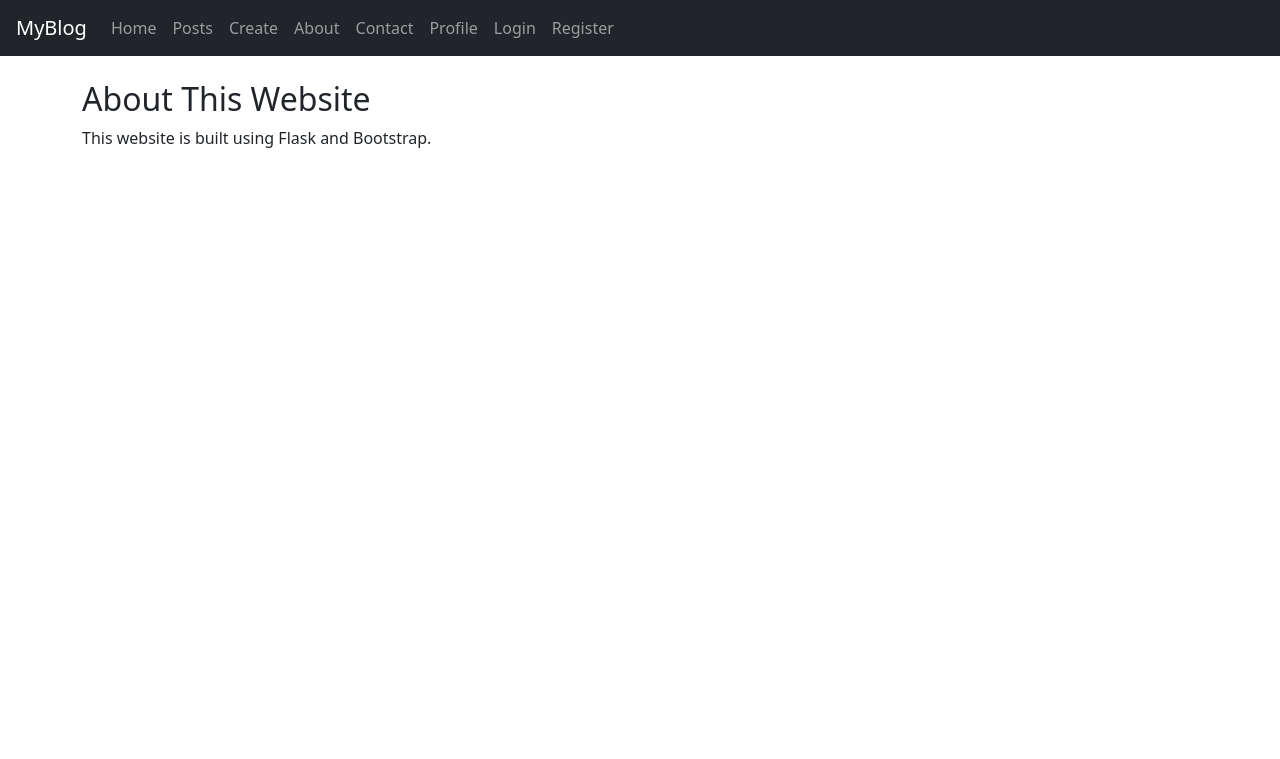
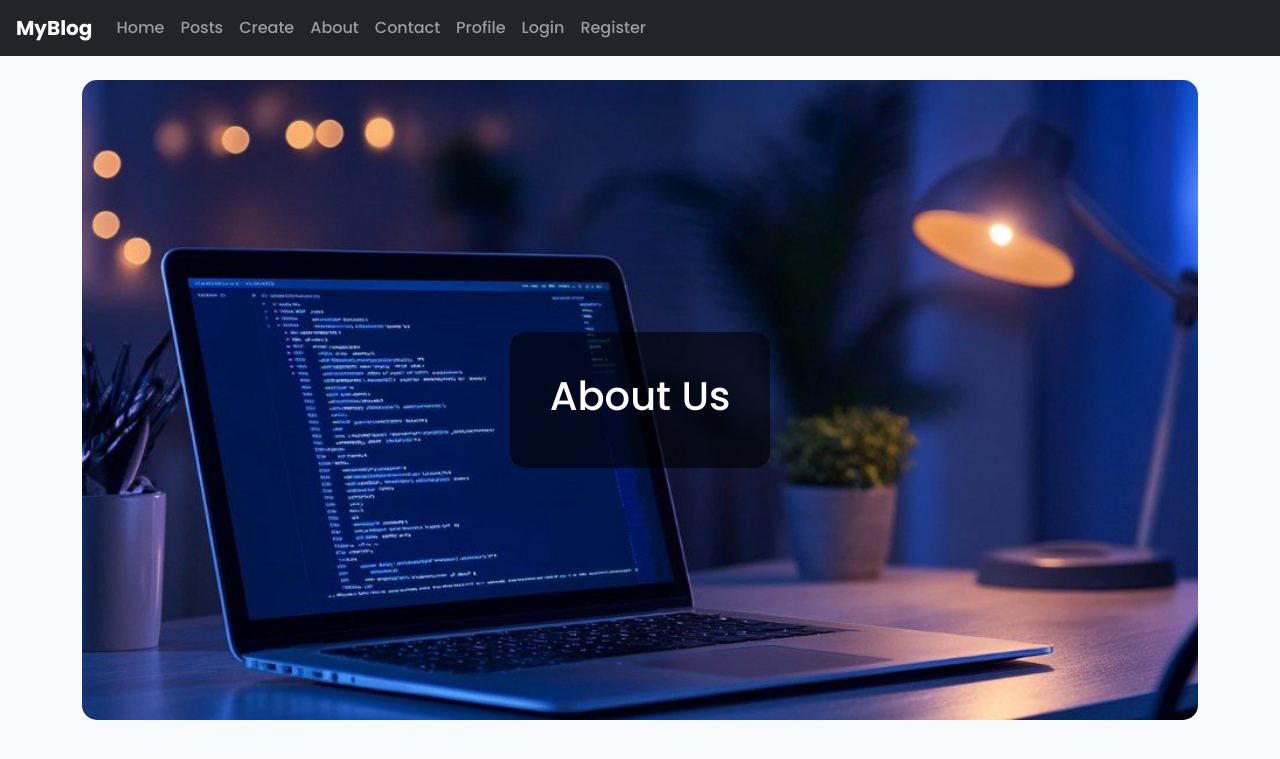
Before and after one commit to Darachai/flask-blog-project, a Flask app: page /about in a window 1280 px wide. Shown: the top 759 px of the page. Run offline with Flask 3, Linux system fonts and the light colour scheme.

Commit message:
Add hero sections with dynamic background images and UI improvements

```diff
--- a/templates/about.html
+++ b/templates/about.html
@@ -1,5 +1,10 @@
 {% extends "base.html" %}
+{% set hero_image = url_for('static', filename='images/about.jpg') %}
+
 {% block content %}
-<h2>About This Website</h2>
-<p>This website is built using Flask and Bootstrap.</p>
+<div class="hero">
+    <div class="hero-text">
+        <h1>About Us</h1>
+    </div>
+</div>
 {% endblock %}
--- a/templates/base.html
+++ b/templates/base.html
@@ -1,13 +1,79 @@
 <!DOCTYPE html>
 <html>
 <head>
+    <meta charset="UTF-8">
     <title>My Blog</title>
+
+    <!-- Bootstrap -->
     <link href="https://cdn.jsdelivr.net/npm/bootstrap@5.3.0/dist/css/bootstrap.min.css" rel="stylesheet">
+
+    <!-- Google Font (เพิ่มความโปร) -->
+    <link href="https://fonts.googleapis.com/css2?family=Poppins:wght@300;500;700&display=swap" rel="stylesheet">
+
+    <style>
+        body {
+            font-family: 'Poppins', sans-serif;
+            background-color: #f8f9fa;
+        }
+
+        /* HERO SECTION */
+        .hero {
+            background-image: url("{{ hero_image }}");
+
+            height: 80vh;
+            background-size: cover;
+            background-position: center;
+            display: flex;
+            align-items: center;
+            justify-content: center;
+            border-radius: 15px;
+            color: white;
+            text-align: center;
+        }
+
+        .hero-text {
+            background: rgba(0,0,0,0.6);
+            padding: 40px;
+            border-radius: 15px;
+            animation: fadeIn 1.2s ease-in-out;
+        }
+
+        /* CUSTOM BUTTON */
+        .btn-custom {
+            margin-top: 15px;
+            padding: 10px 20px;
+            background: #ff6b6b;
+            color: white;
+            text-decoration: none;
+            border-radius: 8px;
+            transition: all 0.3s ease;
+        }
+
+        .btn-custom:hover {
+            background: #ff4b4b;
+            transform: translateY(-3px);
+            box-shadow: 0 8px 20px rgba(0,0,0,0.3);
+        }
+
+        /* FADE ANIMATION */
+        @keyframes fadeIn {
+            from {
+                opacity: 0;
+                transform: translateY(20px);
+            }
+            to {
+                opacity: 1;
+                transform: translateY(0);
+            }
+        }
+    </style>
+
 </head>
+
 <body>
 
 <nav class="navbar navbar-expand-lg navbar-dark bg-dark px-3">
-    <a class="navbar-brand" href="/">MyBlog</a>
+    <a class="navbar-brand fw-bold" href="/">MyBlog</a>
     <div class="navbar-nav">
         <a class="nav-link" href="/">Home</a>
         <a class="nav-link" href="/posts">Posts</a>
```
Also changed, not shown: templates/contact.html (+7 -2 lines), templates/home.html (+10 -2 lines), static/images/about.jpg (added), static/images/contact.jpg (added), static/images/home.jpg (added), static/images/posts.jpg (added), templates/README.md.
